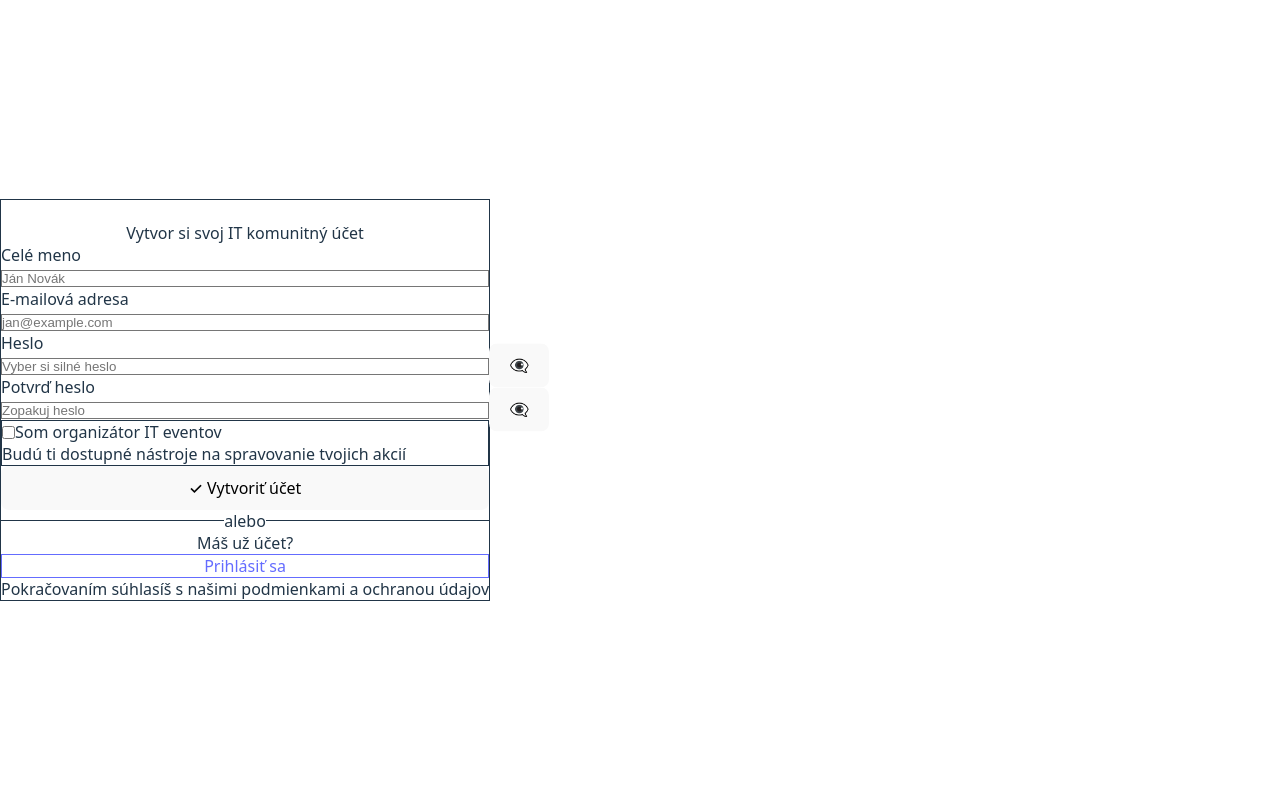
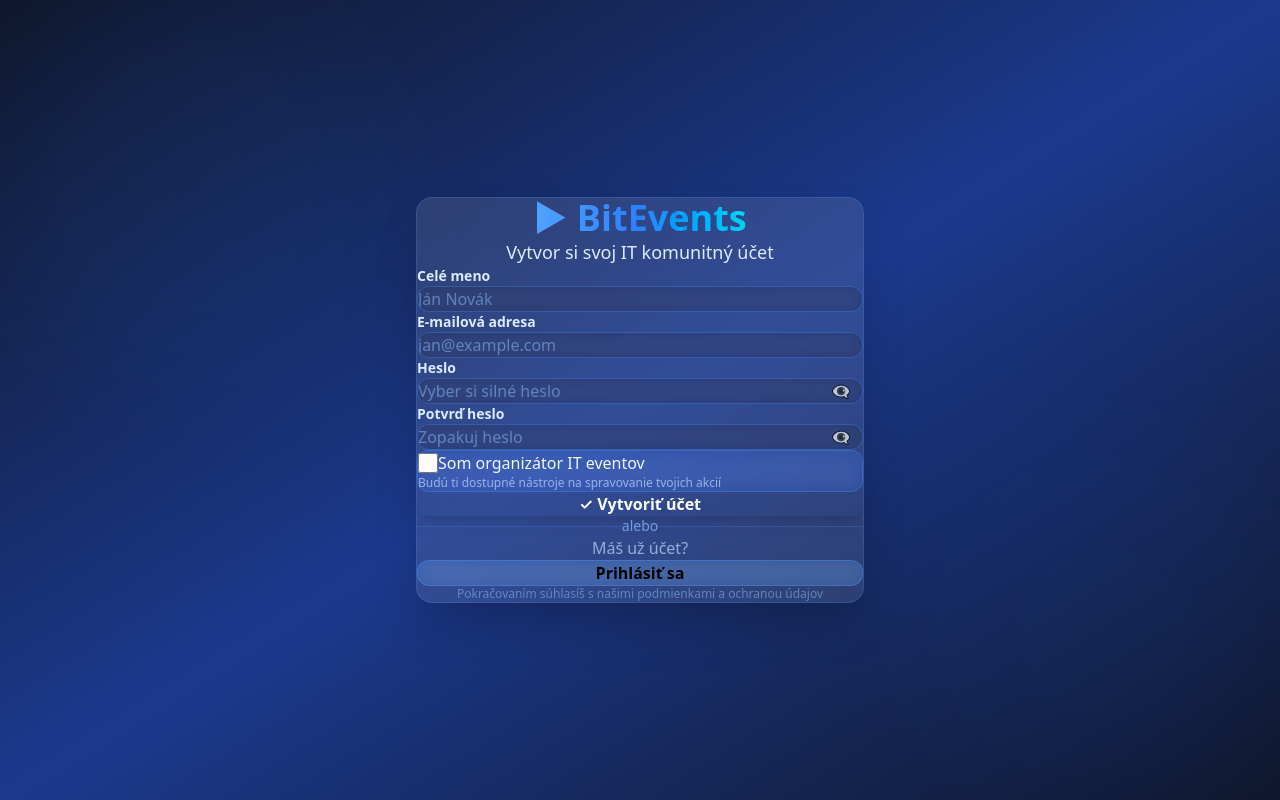
Before and after one commit to Lubomir-Becka/BitEvents, a React app in the folder frontend/: page /register in a window 1280 px wide. Built offline with nearby package versions, Linux system fonts and the light colour scheme; the HTML template or start-up script is replaced by a standard one.

Commit message:
Aktualizácia index.css vo frontend

```diff
--- a/frontend/src/index.css
+++ b/frontend/src/index.css
@@ -1,6 +1,4 @@
-@tailwind base;
-@tailwind components;
-@tailwind utilities;
+@import "tailwindcss";
 
 * {
   margin: 0;
@@ -9,60 +7,21 @@
 }
 
 body {
-  font-family: system-ui, -apple-system, sans-serif;
+  font-family: system-ui, -apple-system, BlinkMacSystemFont, 'Segoe UI', Roboto, sans-serif;
+  min-height: 100vh;
+  background-color: #f9fafb;
 }
 
-
+/* Reset link colors to allow Tailwind to control them */
 a {
-  font-weight: 500;
-  color: #646cff;
+  color: inherit;
   text-decoration: inherit;
 }
-a:hover {
-  color: #535bf2;
+
+/* Remove default button styles to let Tailwind work */
+button {
+  background: transparent;
+  border: none;
+  cursor: pointer;
+  font-family: inherit;
 }
-
-body {
-  margin: 0;
-  display: flex;
-  place-items: center;
-  min-width: 320px;
-  min-height: 100vh;
-}
-
-h1 {
-  font-size: 3.2em;
-  line-height: 1.1;
-}
-
-button {
-  border-radius: 8px;
-  border: 1px solid transparent;
-  padding: 0.6em 1.2em;
-  font-size: 1em;
-  font-weight: 500;
-  font-family: inherit;
-  background-color: #1a1a1a;
-  cursor: pointer;
-  transition: border-color 0.25s;
-}
-button:hover {
-  border-color: #646cff;
-}
-button:focus,
-button:focus-visible {
-  outline: 4px auto -webkit-focus-ring-color;
-}
-
-@media (prefers-color-scheme: light) {
-  :root {
-    color: #213547;
-    background-color: #ffffff;
-  }
-  a:hover {
-    color: #747bff;
-  }
-  button {
-    background-color: #f9f9f9;
-  }
-}
```
